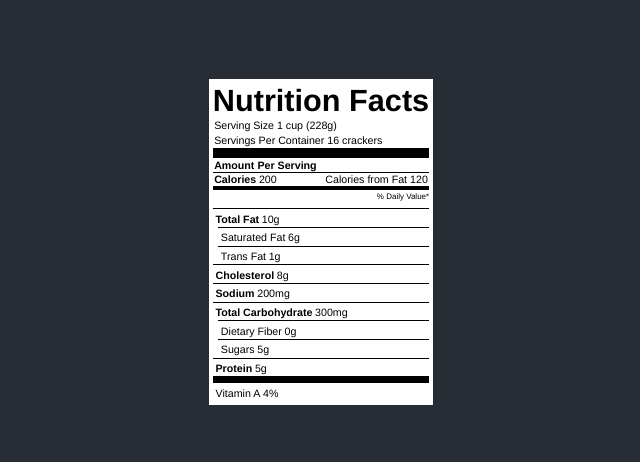
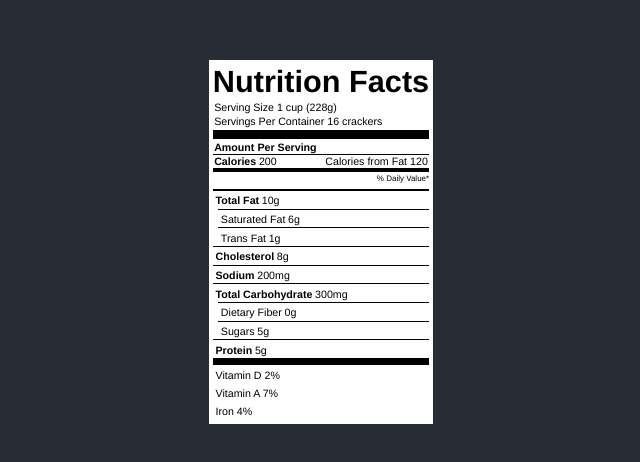
Before and after one commit to davidgamero/react-nutrition-label, a React (Create React App) app: page / in a window 1280 px wide. Shown: the part 158-620 px from the top of the page, without its empty margins (319-959 px from the left). Built offline with nearby package versions, Linux system fonts and the light colour scheme.

Commit message:
vitamins

```diff
--- a/src/App.tsx
+++ b/src/App.tsx
@@ -21,6 +21,7 @@ function App() {
           dietaryFiber={0}
           sugars={5}
           protein={5}
+          vitamins={['Vitamin D 2%', 'Vitamin A 7%', 'Iron 4%']}
         />
       </header>
     </div>
--- a/src/components/NutritionLabel/NutrientRow.tsx
+++ b/src/components/NutritionLabel/NutrientRow.tsx
@@ -33,7 +33,7 @@ const NutrientText = styled.p<NutrientTextProps>`
 
 interface NutrientRowProps {
   label: string;
-  value: string;
+  value?: string;
   hideBar?: boolean;
   color?: string;
   boldLabel?: boolean;
--- a/src/components/NutritionLabel/index.tsx
+++ b/src/components/NutritionLabel/index.tsx
@@ -100,7 +100,8 @@ interface NutritionLabelProps {
   totalCarbohydrate: number,
   dietaryFiber: number,
   sugars: number,
-  protein: number
+  protein: number,
+  vitamins: Array<string>,
   //?=maybe for type
 }
 
@@ -154,7 +155,11 @@ const NutritionLabel: React.SFC<NutritionLabelProps> = (props: NutritionLabelPro
       <NutrientRow label={'Protein'} value={`${props.protein}g`} boldLabel={true} />
 
       <SeparatorBar height={'5pt'} color={props.backgroundColor} />
-      <NutrientRow hideBar={true} label={'Vitamin A'} value={'4%'} />
+      {props.vitamins.map(
+        (vitaminString: string) =>
+          <NutrientRow hideBar={true} label={vitaminString} value={''} />
+      )
+      }
     </LabelContainer>
   )
 }
```
